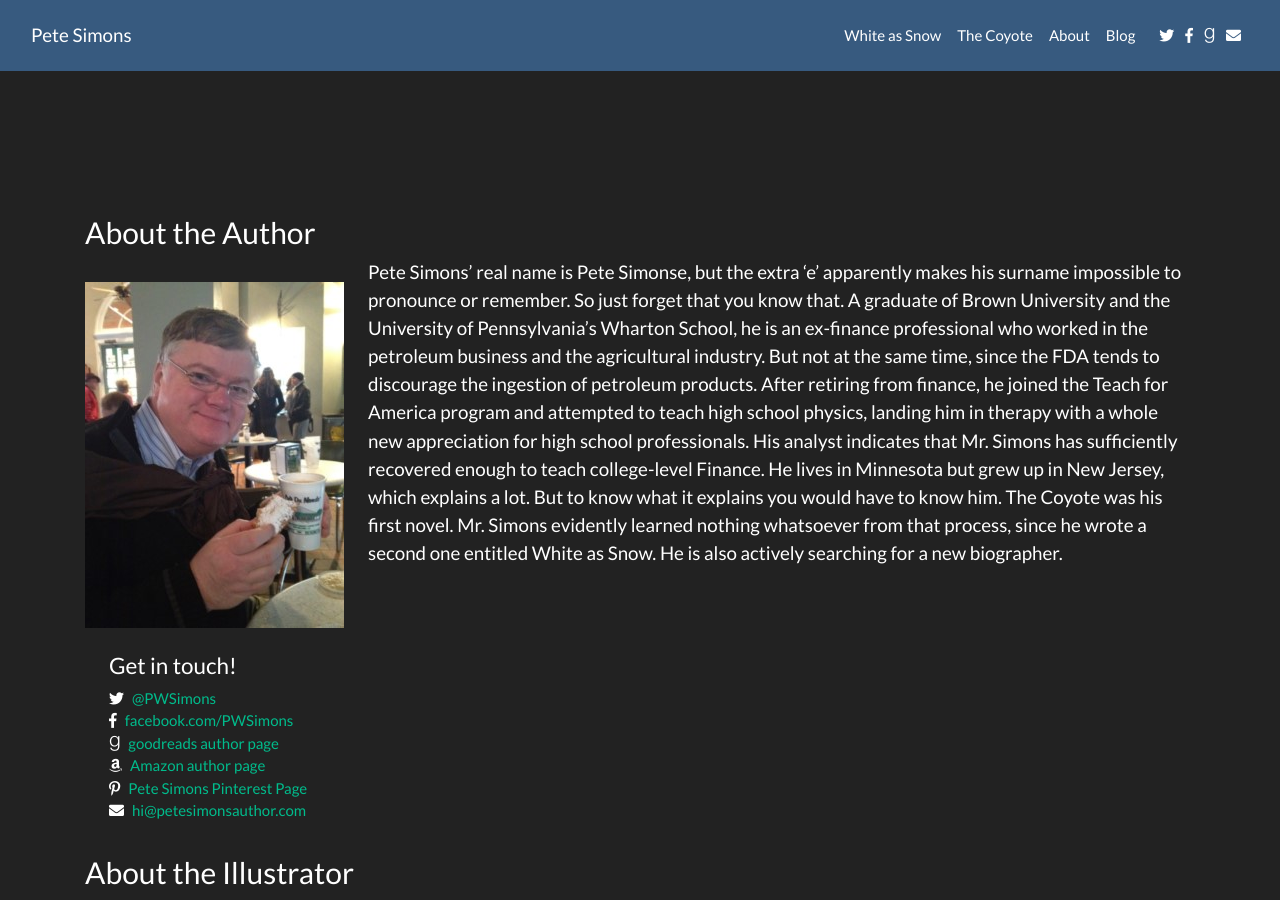
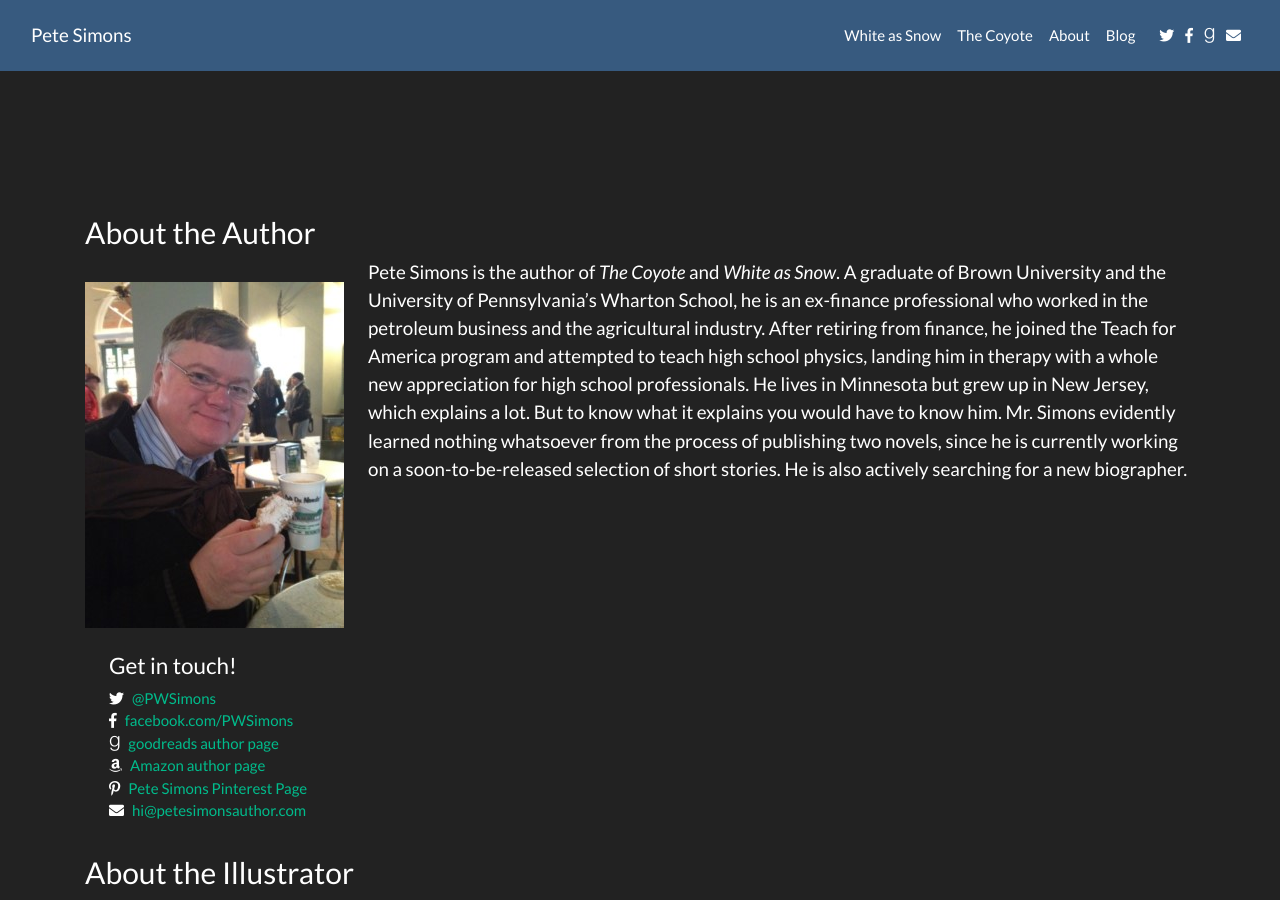
Before and after one commit to simonse-projects/author-site, a Jekyll site: the page index.html, which Jekyll copies as it is, in a window 1280 px wide and 900 px high, scrolled down 1148 px. Built offline with Jekyll 4.4.1, drawn with Linux system fonts in a browser that asks for light colours; nearby versions of some CDN libraries; some of the changed text lies outside the part shown.

Commit message:
update bios

```diff
--- a/index.html
+++ b/index.html
@@ -96,7 +96,7 @@
             <h2><a href="white-as-snow.html">White as Snow</a></h2>
             <h3>by Pete Simons</h3>
             <p class="lead">A Rock & Roll Fairytale Murder Mystery</p>
-            <p>White as Snow is a tongue-in-cheek murder mystery that uses the story of Snow White as a very loose backdrop.</p>
+            <p><em>White as Snow</em> is a tongue-in-cheek murder mystery that uses the story of Snow White as a very loose backdrop.</p>
             <p>While walking back to her dormitory one winter’s night, Brown University college-sophomore Bianca Snowden collapses and expires in the snow. Her friends, who exhibit character traits oddly similar to those of the seven dwarfs, are devastated by the revelation that Bianca died from an overdose of drugs and alcohol. Twenty years later, one of the group is murdered. And then another. The culprit leaves a musical calling card at each crime scene, consisting of a song related to the manner of the killing. One of the friends, Detective Charles “Chip” Munck, seeks to determine who is bumping off the other members of the “Heigh-ho Supper Club” and why.</p>
             <p><a href="white-as-snow.html">More...</a></p>
           </div>
@@ -135,7 +135,7 @@
                  <!-- <img class="rounded-circle img-fluid" src="http://placehold.it/200x200" alt=""> -->
                  <img class="img-fluid" src="images/photo1.jpg">
                </div>
-               <p class="lead">Pete Simons’ real name is Pete Simonse, but the extra ‘e’ apparently makes his surname impossible to pronounce or remember. So just forget that you know that. A graduate of Brown University and the University of Pennsylvania’s Wharton School, he is an ex-finance professional who worked in the petroleum business and the agricultural industry. But not at the same time, since the FDA tends to discourage the ingestion of petroleum products. After retiring from finance, he joined the Teach for America program and attempted to teach high school physics, landing him in therapy with a whole new appreciation for high school professionals. His analyst indicates that Mr. Simons has sufficiently recovered enough to teach college-level Finance. He lives in Minnesota but grew up in New Jersey, which explains a lot. But to know what it explains you would have to know him. The Coyote was his first novel. Mr. Simons evidently learned nothing whatsoever from that process, since he wrote a second one entitled White as Snow. He is also actively searching for a new biographer.</p>
+               <p class="lead">Pete Simons is the author of <em>The Coyote</em> and <em>White as Snow</em>. A graduate of Brown University and the University of Pennsylvania’s Wharton School, he is an ex-finance professional who worked in the petroleum business and the agricultural industry. After retiring from finance, he joined the Teach for America program and attempted to teach high school physics, landing him in therapy with a whole new appreciation for high school professionals. He lives in Minnesota but grew up in New Jersey, which explains a lot. But to know what it explains you would have to know him. Mr. Simons evidently learned nothing whatsoever from the process of publishing two novels, since he is currently working on a soon-to-be-released selection of short stories. He is also actively searching for a new biographer.</p>
              </div>
              <div class="col-lg-12 ml-4"><h4>Get in touch!</h4>
                <ul class="list-unstyled">
```
